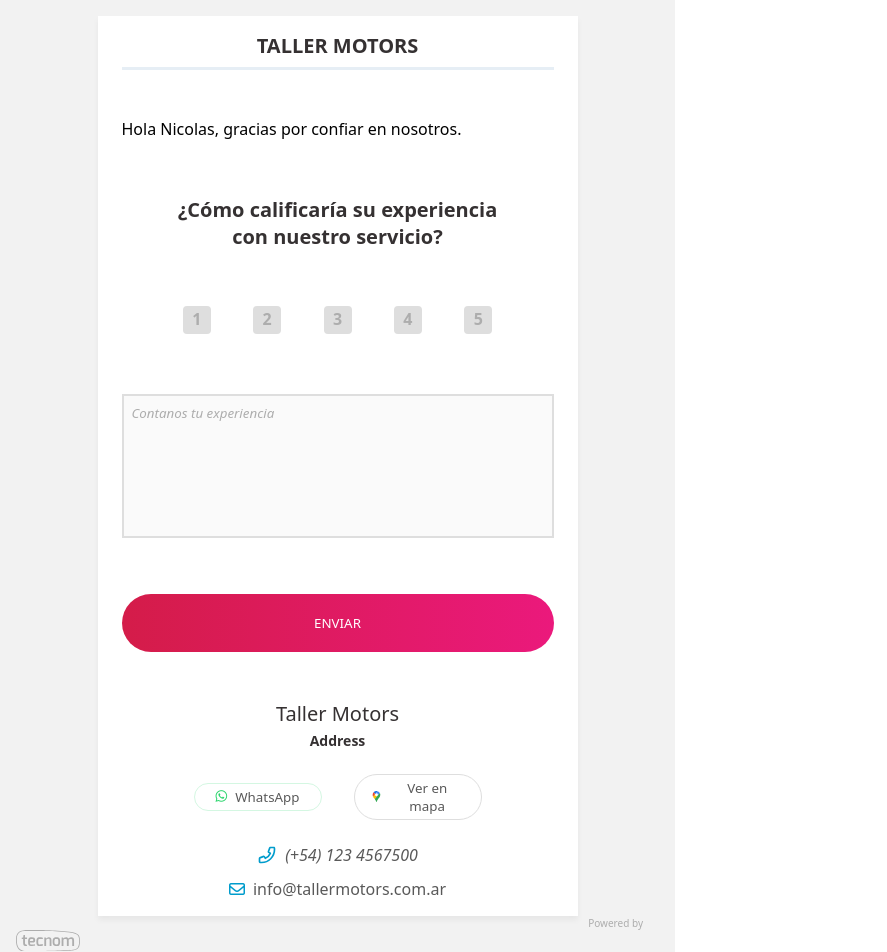
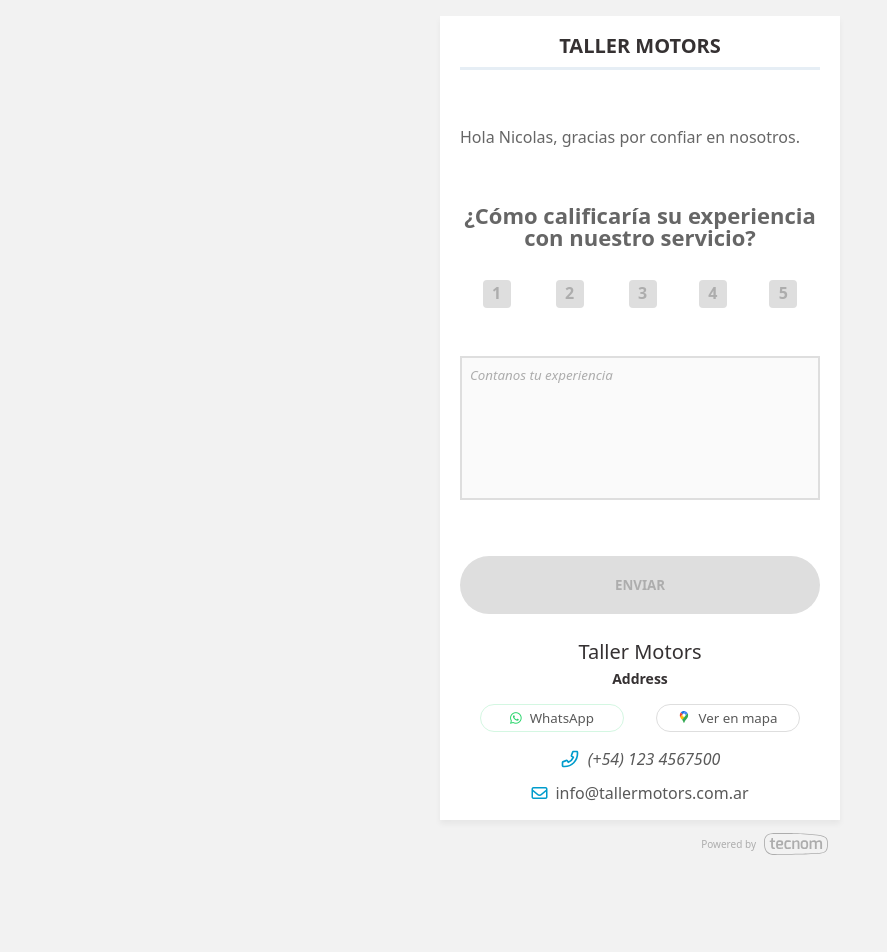
Before and after one commit to gustavoriveram/Tecnom-Challenge, an Angular app: page / in a window 1280 px wide. Shown: the top 952 px of the page, without its empty margins (0-887 px from the left). After the commit the page ends 872 px from the top, so only its background shows below. Built offline with nearby package versions, Linux system fonts and the light colour scheme.

Commit message:
feat: add general styles

```diff
--- a/src/app/app.component.scss
+++ b/src/app/app.component.scss
@@ -1,24 +1,33 @@
-@use 'variables' as *;
+@use "variables" as *;
 
 :host {
-    background-color: $bgGray;
   display: flex;
   flex-direction: column;
   min-height: 100vh;
   padding: 1rem;
-    max-width: 675px;
+  gap: 0.75rem;
+  align-items: center;
 }
 
 .Main {
+  display: flex;
   flex: 1 1 auto;
+  width: 100%;
+  max-width: 25rem;
 }
 
 .Footer {
+  width: 100%;
+  max-width: 25rem;
+  padding-right: 0.75rem;
+
   &-watermark {
-        color: $lightGray;
-        display: block;
-        text-align: end;
-        margin-right: 1rem;
+    width: 100%;
+    height: 1.5rem;
+    display: flex;
+    align-items: center;
+    justify-content: flex-end;
+    gap: 0.5rem;
 
     &:hover {
       color: $darkGray;
--- a/src/app/survey/components/experience-form/experience-form.component.scss
+++ b/src/app/survey/components/experience-form/experience-form.component.scss
@@ -3,37 +3,45 @@
 :host {
   display: flex;
   flex-direction: column;
-  gap: 3.5rem;
+  gap: 7vh;
+}
+
+.Header {
+  &-title {
+    color: $gray2;
+    font-weight: 500;
+  }
 }
 
 .Main {
   display: flex;
   flex-direction: column;
   align-items: center;
-  gap: 3.5rem;
+  gap: 4vh;
 
   &-title {
-    color: $darkerGray;
-    font-size: 1.25rem;
+    color: $gray2;
+    font-size: 1.375rem;
     font-weight: 600;
-    padding-inline: 2.5rem;
     text-align: center;
+    word-break: auto-phrase;
+    line-height: 1;
+    padding-inline: 0.25rem;
   }
 
   .Form {
     display: flex;
     flex-direction: column;
-    gap: 1rem;
+    gap: 0.25rem;
     width: 100%;
 
     &-radios {
       display: flex;
-      padding-inline: 2.5rem;
     }
 
     .Radio {
       position: relative;
-      width: 5rem;
+      max-width: 4rem;
       height: 4.5rem;
       margin-inline: auto;
 
@@ -45,6 +53,7 @@
         text-align: center;
         width: 100%;
         cursor: pointer;
+        user-select: none;
       }
 
       &:has(input[type="radio"]:checked),
@@ -54,7 +63,7 @@
         }
 
         .Radio-text {
-          display: block;
+          opacity: 1;
         }
       }
 
@@ -65,13 +74,14 @@
         border-radius: 4px;
         margin-inline: auto;
         cursor: pointer;
+        transition: all 0.3s ease-in-out;
 
         &:checked,
         &:hover {
           background-color: $darkBlue;
 
           ~ .Radio-text {
-            display: block;
+            opacity: 1;
           }
         }
       }
@@ -80,12 +90,13 @@
         color: $darkerGray;
         font-size: 0.75rem;
         font-weight: 700;
-        display: block;
         line-height: 1.2;
         text-align: center;
         margin-top: 0.5rem;
         font-style: italic;
-        display: none;
+        transition: all 0.3s ease-in-out;
+        opacity: 0;
+        display: block;
       }
     }
 
@@ -112,9 +123,17 @@
     border-radius: 2rem;
     color: $white;
     background: linear-gradient(to right, #d41c49, #eb197c);
+    cursor: pointer;
 
     &:hover {
       background: linear-gradient(to right, #b7183f, #ce166d);
     }
+
+    &:disabled {
+      background: $lightGray;
+      color: $gray;
+      font-weight: 600;
+      cursor: unset;
+    }
   }
 }
--- a/src/app/survey/survey.component.scss
+++ b/src/app/survey/survey.component.scss
@@ -1,39 +1,53 @@
 @use "variables" as *;
 
 :host {
+  background-color: $white;
+  box-shadow: 0 4px 6px rgba(0, 0, 0, 0.05);
   display: flex;
   flex-direction: column;
-  gap: 3rem;
-  background-color: $white;
-  padding: 1rem 1.5rem;
-  max-width: 30em;
-  margin-inline: auto;
-  box-shadow: 0 4px 6px rgba(0, 0, 0, 0.05);
+  padding: 1rem 1.25rem;
+  gap: 3vh;
 }
 
 .Header {
+  margin-bottom: 2rem;
   &-title {
+    border-bottom: 3px solid $blue;
     color: $darkerGray;
     font-size: 1.25rem;
     font-weight: 600;
+    padding-bottom: 0.5rem;
     text-align: center;
-    padding-bottom: 0.5rem;
-    border-bottom: 3px solid $blue;
+  }
+}
+
+.Main {
+  flex: 1 1 auto;
+  max-width: 24em;
+
+  &-message {
+    color: $darkBlue;
+    font-size: 1.5rem;
+    font-weight: 700;
+    line-height: 1;
+    margin-inline: auto;
+    max-width: 20rem;
+    text-align: center;
   }
 }
 
 .Footer {
+  align-items: center;
   display: flex;
   flex-direction: column;
-  align-items: center;
-  gap: 1.5rem;
+  gap: 2vh;
 
   &-info {
+    align-items: center;
+    color: $darkerGray;
     display: flex;
     flex-direction: column;
-    align-items: center;
     gap: 0.25rem;
-    color: $darkerGray;
 
     &-title {
       font-size: 1.25rem;
@@ -47,19 +61,19 @@
   }
 
   &-buttons {
+    align-items: center;
     display: flex;
-    align-items: center;
     gap: 2rem;
 
     button {
+      align-items: baseline;
       background-color: transparent;
       border-radius: 5rem;
+      display: flex;
+      gap: 0.5rem;
+      justify-content: center;
       padding: 0.25rem 1rem;
-      display: flex;
-      align-items: center;
-      justify-content: center;
-      gap: 0.5rem;
-      width: 8rem;
+      width: 9rem;
     }
 
     &-whatsapp {
@@ -70,8 +84,8 @@
       }
 
       span {
+        color: $darkGray;
         font-weight: 400;
-        color: $darkGray;
       }
     }
 
@@ -79,23 +93,23 @@
       border: 1px solid $lightGray;
 
       span {
+        color: $darkGray;
         font-weight: 400;
-        color: $darkGray;
       }
     }
   }
 
   &-contact {
+    align-items: center;
     display: flex;
     flex-direction: column;
-    align-items: center;
     gap: 0.75rem;
 
     &-item {
+      align-items: center;
       display: flex;
-      align-items: center;
+      font-weight: 400;
       gap: 0.5rem;
-      font-weight: 400;
 
       span {
         color: $darkGray;
@@ -107,7 +121,7 @@
     }
 
     &-phone {
-        font-style: italic;
+      font-style: italic;
     }
   }
 }
--- a/src/styles/_reset.scss
+++ b/src/styles/_reset.scss
@@ -1,3 +1,5 @@
+@use 'variables' as *;
+
 *,
 *::before,
 *::after {
@@ -119,8 +121,8 @@
 	font-family: system-ui, sans-serif;
 	font-size: 100%;
 	min-height: 100vh;
+    background-color: $bgGray;
 	font-smooth: always;
-	overflow: hidden;
 	hyphens: auto;
 	-webkit-font-smoothing: antialiased;
 	-moz-osx-font-smoothing: grayscale;
--- a/src/styles/utils/_variables.scss
+++ b/src/styles/utils/_variables.scss
@@ -3,8 +3,11 @@
 $bgGray: hsl(0, 0%, 95%);
 $lightGray: hsl(0, 0%, 87%);
 $gray: hsl(0, 0%, 68%);
+$gray2: hsl(0, 0%, 40%);
 $darkGray: hsl(0, 0%, 35%);
 $darkerGray: hsl(345, 4%, 20%);
+
 $white: hsl(0, 0%, 100%);
+
 $blue: hsl(206, 42%, 93%);
 $darkBlue: hsl(194, 100%, 40%);
```
Lines whose indentation alone changed are shown as unchanged.
